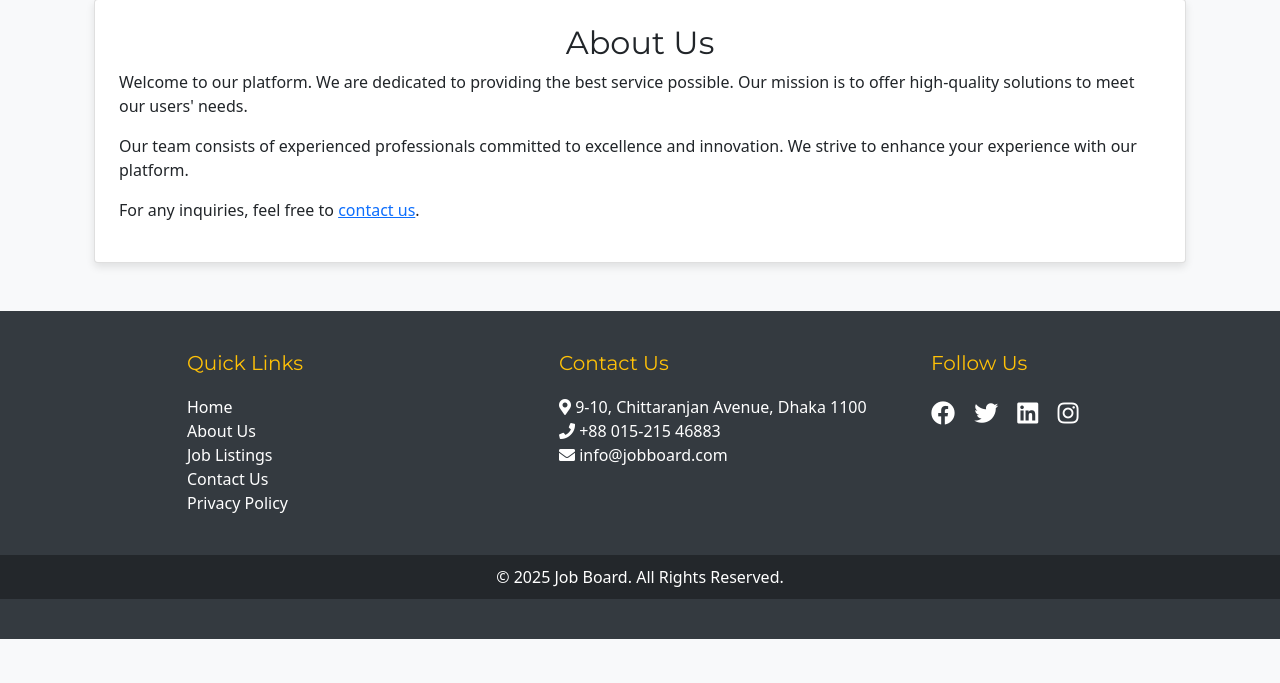
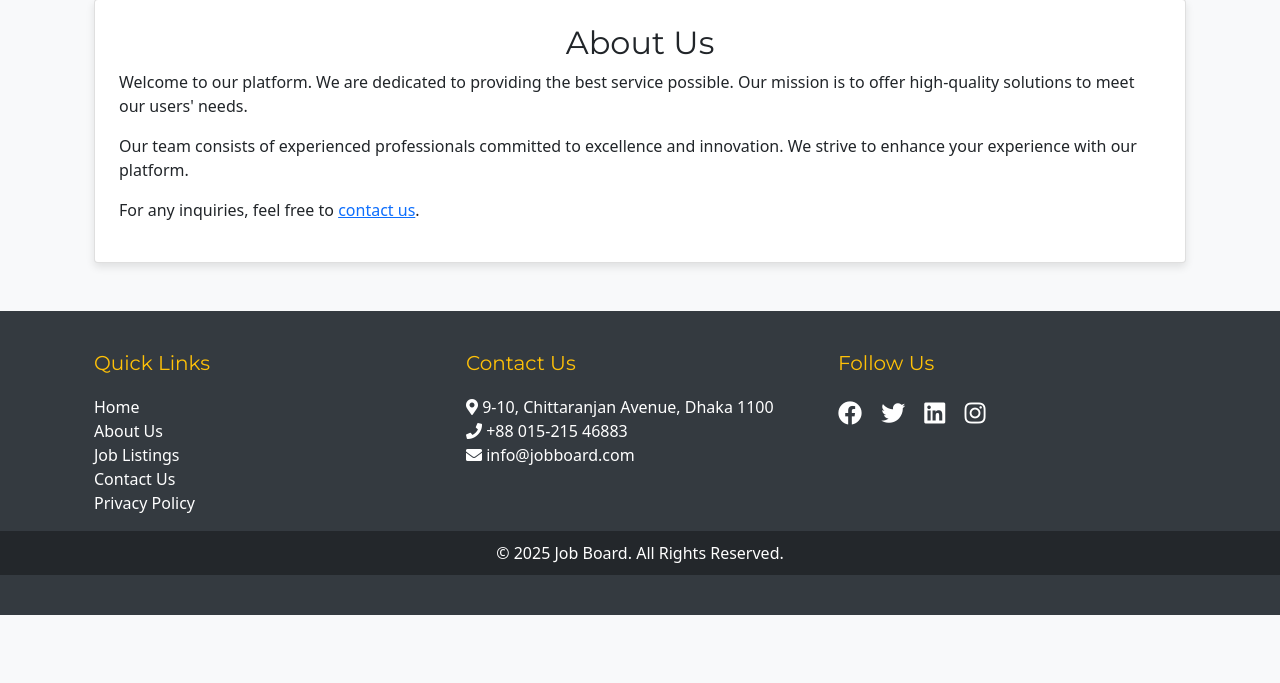
Before and after one commit to nibirjoydhar/job-board, a PHP site: page /html/about.php in a window 1280 px wide. Shown: the part 117-800 px from the top of the page. Run offline with PHP 8.4, Linux system fonts and the light colour scheme.

Commit message:
... Updated

```diff
--- a/html/footer.php
+++ b/html/footer.php
@@ -3,9 +3,8 @@
     <div class="container">
         <div class="row">
             <!-- Quick Links -->
-            <div class="col-md-1 mb-1"></div>
 
-            <div class="col-md-4 mb-4">
+            <div class="col-md-4">
                 <h5>Quick Links</h5>
                 <ul class="list-unstyled">
                     <li><a href="index.php">Home</a></li>
@@ -17,7 +16,7 @@
             </div>
 
             <!-- Contact Information -->
-            <div class="col-md-4 mb-4">
+            <div class="col-md-4">
                 <h5>Contact Us</h5>
                 <ul class="list-unstyled">
                     <li><i class="fas fa-map-marker-alt"></i> 9-10, Chittaranjan Avenue, Dhaka 1100</li>
@@ -27,7 +26,7 @@
             </div>
 
             <!-- Social Media -->
-            <div class="col-md-3 mb-3">
+            <div class="col-md-3">
                 <h5>Follow Us</h5>
                 <div class="social-icons">
                     <a href="https://www.facebook.com/whhooami" target="_blank"><i class="fab fa-facebook"></i></a>
```
